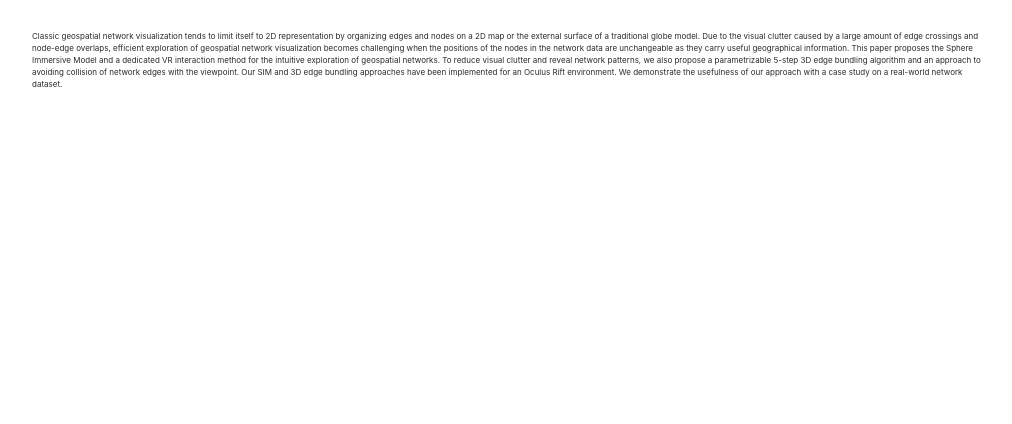
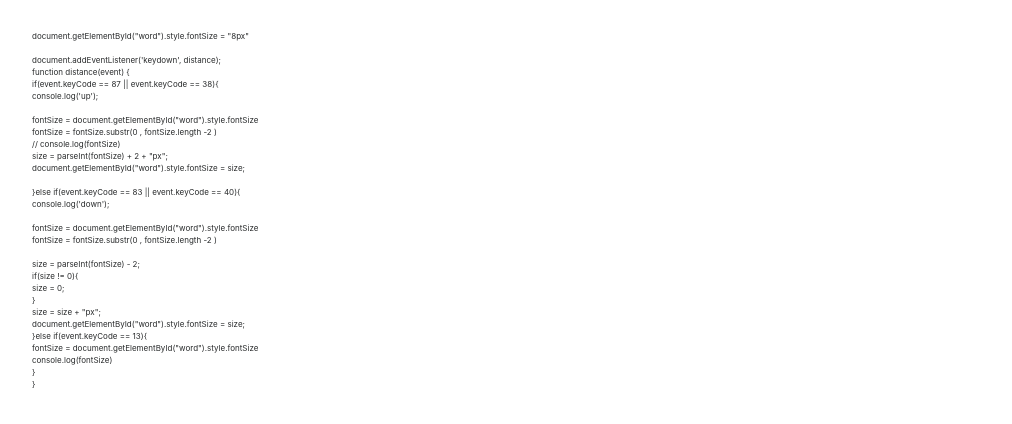
Before and after one commit to r07922120/AIT-Final-Project, a plain HTML site: page textTest.html in a window 1280 px wide. Shown: the whole page, without its empty margins (128-1140 px from the left). Drawn offline with nearby package versions, Linux system fonts and the light colour scheme.

Commit message:
textTest

```diff
--- a/textTest.html
+++ b/textTest.html
@@ -13,22 +13,36 @@
 </head>
 
 <body>
-    <p id="word">Classic geospatial network visualization tends to limit itself to 2D
-        representation by organizing edges and nodes on a 2D map or the
-        external surface of a traditional globe model. Due to the visual
-        clutter caused by a large amount of edge crossings and node-edge
-        overlaps, efficient exploration of geospatial network visualization
-        becomes challenging when the positions of the nodes in the
-        network data are unchangeable as they carry useful geographical
-        information. This paper proposes the Sphere Immersive Model
-        and a dedicated VR interaction method for the intuitive
-        exploration of geospatial networks. To reduce visual clutter and
-        reveal network patterns, we also propose a parametrizable 5-step
-        3D edge bundling algorithm and an approach to avoiding collision
-        of network edges with the viewpoint. Our SIM and 3D edge
-        bundling approaches have been implemented for an Oculus Rift
-        environment. We demonstrate the usefulness of our approach with
-        a case study on a real-world network dataset.</p>
+    <p id="word">document.getElementById("word").style.fontSize = "8px"<br>
+        <br>
+        document.addEventListener('keydown', distance);<br>
+        function distance(event) {<br>
+            if(event.keyCode == 87 || event.keyCode == 38){<br>
+                console.log('up');<br>
+                <br>
+                fontSize = document.getElementById("word").style.fontSize<br>
+                fontSize = fontSize.substr(0 , fontSize.length -2 )<br>
+                // console.log(fontSize)<br>
+                size = parseInt(fontSize) + 2 + "px";<br>
+                document.getElementById("word").style.fontSize = size;<br>
+                <br>
+            }else if(event.keyCode == 83 || event.keyCode == 40){<br>
+                console.log('down');<br>
+                <br>
+                fontSize = document.getElementById("word").style.fontSize<br>
+                fontSize = fontSize.substr(0 , fontSize.length -2 )<br>
+                <br>
+                size = parseInt(fontSize) - 2;<br>
+                if(size != 0){<br>
+                    size = 0;<br>
+                }<br>
+                size = size + "px";<br>
+                document.getElementById("word").style.fontSize = size; <br>
+            }else if(event.keyCode == 13){<br>
+                fontSize = document.getElementById("word").style.fontSize<br>
+                console.log(fontSize)<br>
+            }<br>
+        }</p>
 </body>
 
 <script src="https://code.jquery.com/jquery-3.1.1.slim.min.js" integrity="sha384-A7FZj7v+d/sdmMqp/nOQwliLvUsJfDHW+k9Omg/a/EheAdgtzNs3hpfag6Ed950n" crossorigin="anonymous"></script>
--- a/textTest.js
+++ b/textTest.js
@@ -23,5 +23,8 @@ function distance(event) {
         }
         size = size + "px";
         document.getElementById("word").style.fontSize = size;
+    }else if(event.keyCode == 13){
+        fontSize = document.getElementById("word").style.fontSize
+        console.log(fontSize)
     }
 }
```
